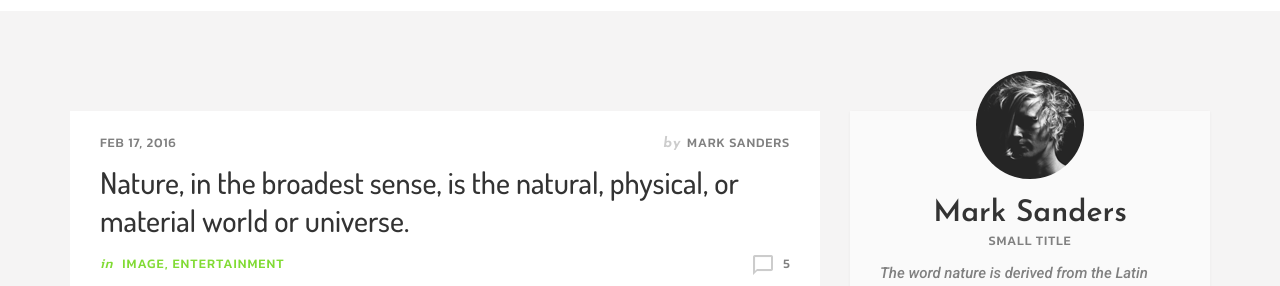
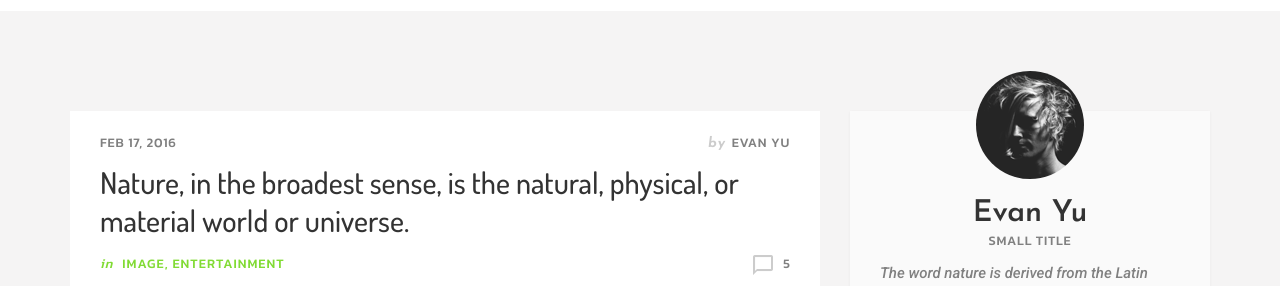
Before and after one commit to yuxink/yuxink.github.io, a plain HTML site: page single.html in a window 1280 px wide. Shown: the part 91-377 px from the top of the page. Drawn offline with Linux system fonts and the light colour scheme; a script that the page names is missing; a web font is replaced by a local one.

Commit message:
commit file

```diff
--- a/single.html
+++ b/single.html
@@ -115,7 +115,7 @@
                     <header class="row">
                         <h5 class="post-meta">
                             <a href="#" class="date">feb 17, 2016</a>
-                            <span class="post-author"><i>by</i><a href="#">Mark Sanders</a></span>
+                            <span class="post-author"><i>by</i><a href="#">Evan Yu</a></span>
                         </h5>
                         <h2 class="post-title">Nature, in the broadest sense, is the natural, physical, or material world or universe.</h2>
                         <div class="row">
@@ -224,7 +224,7 @@
                                 <a href="#"><img src="images/posts/c1.jpg" alt="" class="img-circle"></a>
                             </div>
                             <div class="media-body">
-                                <h4><a href="#">Mark Sanders</a></h4>
+                                <h4><a href="#">Evan Yu</a></h4>
                                 <h5><a href="#" class="date">feb 17, 2016 at 3:30pm</a> | <a href="#" class="reply-link">reply</a></h5>
                                 <p>It has survived not only five centuries, but also the leap into electronic typesetting, remaining essentially unchanged.</p>
                                 <!--Comments-->
@@ -233,7 +233,7 @@
                                         <a href="#"><img src="images/posts/c2.jpg" alt="" class="img-circle"></a>
                                     </div>
                                     <div class="media-body">
-                                        <h4><a href="#">Mark Sanders</a></h4>
+                                        <h4><a href="#">Evan Yu</a></h4>
                                         <h5><a href="#" class="date">feb 17, 2016 at 3:30pm</a> | <a href="#" class="reply-link">reply</a></h5>
                                         <p>It has survived not only five centuries, but also the leap into electronic typesetting, remaining essentially unchanged.</p>
                                         <!--Comments-->
@@ -242,7 +242,7 @@
                                                 <a href="#"><img src="images/posts/c1.jpg" alt="" class="img-circle"></a>
                                             </div>
                                             <div class="media-body">
-                                                <h4><a href="#">Mark Sanders</a></h4>
+                                                <h4><a href="#">Evan Yu</a></h4>
                                                 <h5><a href="#" class="date">feb 17, 2016 at 3:30pm</a> | <a href="#" class="reply-link">reply</a></h5>
                                                 <p>Remaining essentially unchanged.</p>
                                                 <!--Comments-->
@@ -251,7 +251,7 @@
                                                         <a href="#"><img src="images/posts/c2.jpg" alt="" class="img-circle"></a>
                                                     </div>
                                                     <div class="media-body">
-                                                        <h4><a href="#">Mark Sanders</a></h4>
+                                                        <h4><a href="#">Evan Yu</a></h4>
                                                         <h5><a href="#" class="date">feb 17, 2016 at 3:30pm</a> | <a href="#" class="reply-link">reply</a></h5>
                                                         <p>Nemo enim ipsam voluptatem quia voluptas sit aspernatur aut odit aut fugit</p>
                                                     </div>
@@ -268,7 +268,7 @@
                                 <a href="#"><img src="images/posts/c1.jpg" alt="" class="img-circle"></a>
                             </div>
                             <div class="media-body">
-                                <h4><a href="#">Mark Sanders</a></h4>
+                                <h4><a href="#">Evan Yu</a></h4>
                                 <h5><a href="#" class="date">feb 17, 2016 at 3:30pm</a> | <a href="#" class="reply-link">reply</a></h5>
                                 <p>It has survived not only five centuries, but also the leap into electronic typesetting, remaining essentially unchanged.</p>
                             </div>
@@ -309,7 +309,7 @@
                 <aside class="row m0 widget-author widget">
                     <div class="widget-author-inner row">
                         <div class="author-avatar row"><a href="#"><img src="images/author.png" alt="" class="img-circle"></a></div>
-                        <a href="#"><h2 class="author-name">Mark Sanders</h2></a>
+                        <a href="#"><h2 class="author-name">Evan Yu</h2></a>
                         <h5 class="author-title">small title</h5>
                         <p>The word nature is derived from the Latin word natura, or "essential qualities, innate disposition", and in ancient times, literally meant "birth".</p>
                         <a href="#" class="know-more">know more</a>
```
Also changed, not shown: contact.html (+1 -1 lines), index.html (+9 -14 lines), single2.html (+6 -6 lines), single3.html (+7 -7 lines).
